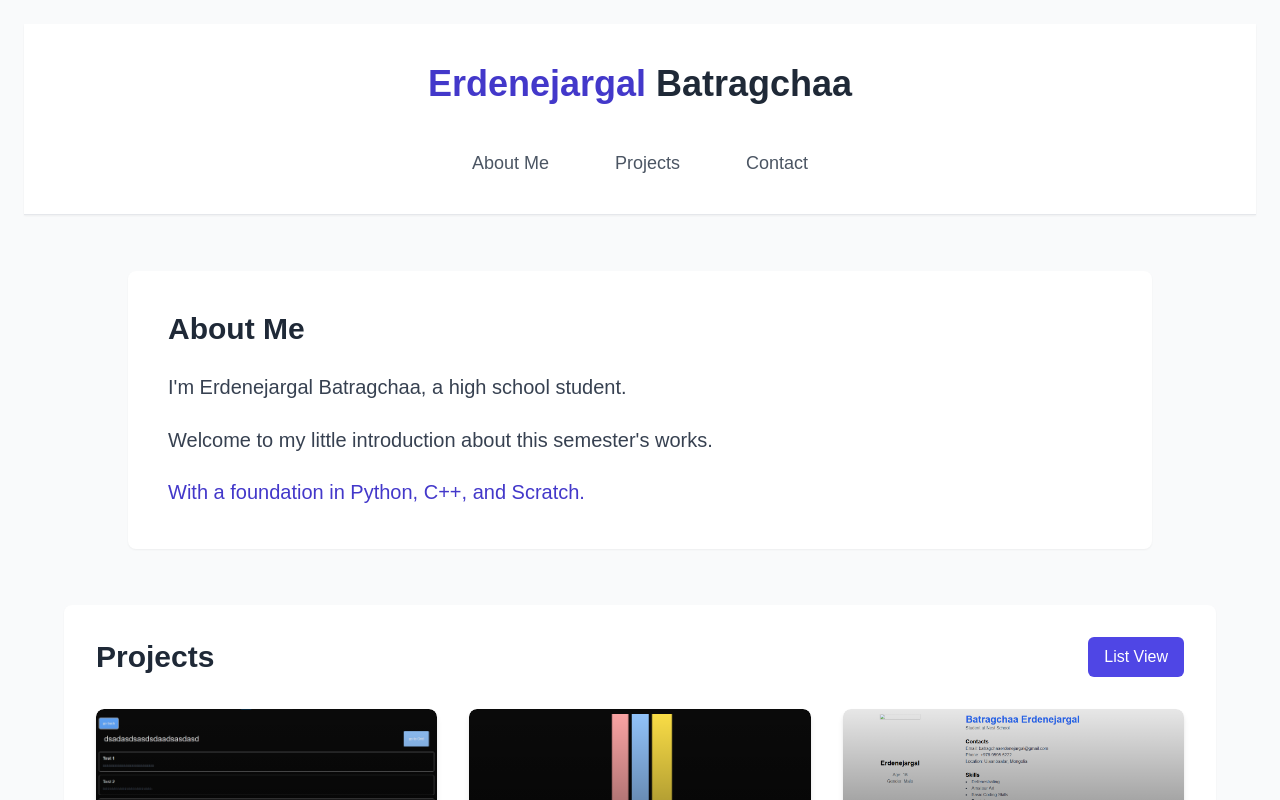
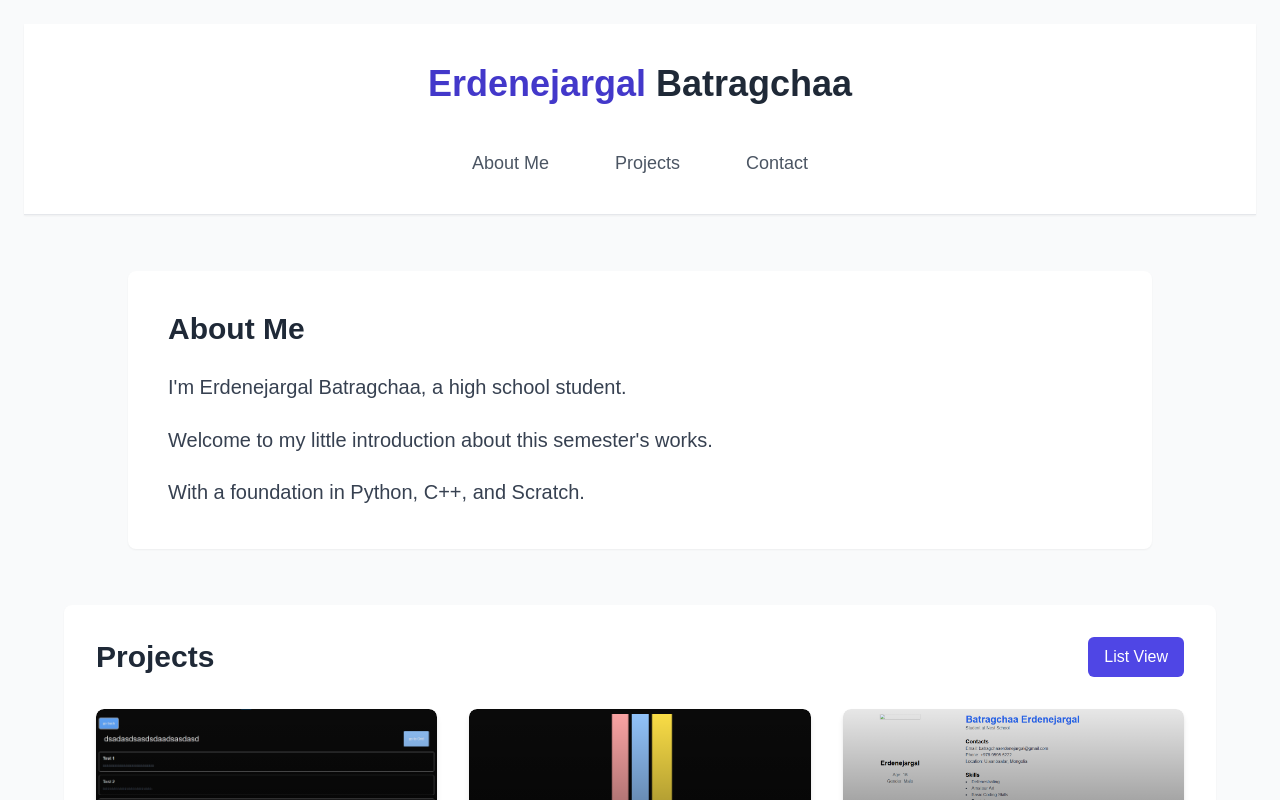
Before and after one commit to erdenejargall/uliral-1, a Next.js app: page / in a window 1280 px wide. Shown: the top 800 px of the page. Built offline with nearby package versions, Linux system fonts and the light colour scheme.

Commit message:
Update inde

```diff
--- a/pages/index.js
+++ b/pages/index.js
@@ -100,7 +100,7 @@ export default function Portfolio() {
         <div className="space-y-5 text-xl text-gray-700 leading-relaxed">
           <p>I'm Erdenejargal Batragchaa, a high school student.</p>
           <p>Welcome to my little introduction about this semester's works.</p>
-          <p className="text-indigo-700 font-medium">With a foundation in Python, C++, and Scratch.</p>
+          <p className="space-y-5 text-xl text-gray-700 leading-relaxed">With a foundation in Python, C++, and Scratch.</p>
         </div>
       </div>
 
```
